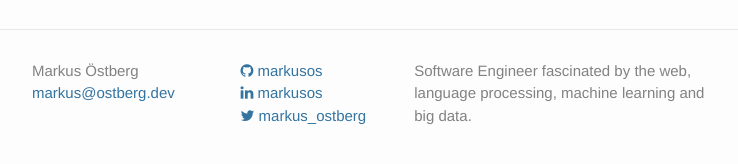
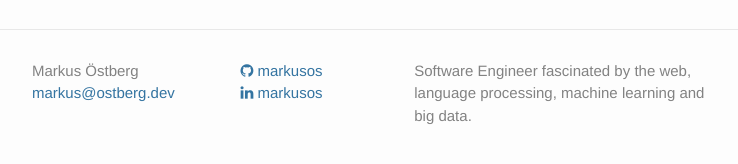
Before and after one commit to markusos/markusos.github.io, a Jekyll site: the page built from index.html, in a window 1280 px wide and 900 px high, scrolled down 2013 px. Shown: the part 713-877 px from the top of the window, without its empty margins (268-1006 px from the left). Built offline with Jekyll 4.4.1, drawn with Linux system fonts in a browser that asks for light colours; nearby versions of some CDN libraries; the list of posts is cut into pages by our own code.

```diff
--- a/Gemfile
+++ b/Gemfile
@@ -1,3 +1,4 @@
 source 'https://rubygems.org'
 gem 'github-pages'
 gem 'jekyll-paginate'
+gem "webrick", "~> 1.8"
--- a/_config.yml
+++ b/_config.yml
@@ -5,7 +5,6 @@ description: >
   Software Engineer fascinated by the web, language processing, machine learning and big data.
 baseurl: ""
 url: "https://www.ostberg.dev"
-twitter_username: markus_ostberg
 github_username:  markusos
 linkedin_username: markusos
 paginate: 10
--- a/_includes/footer.html
+++ b/_includes/footer.html
@@ -30,14 +30,6 @@
           </li>
           {% endif %}
 
-          {% if site.twitter_username %}
-          <li>
-            <a href="https://twitter.com/{{ site.twitter_username }}">
-              <i class="fa fa-twitter"></i>
-              <span class="username">{{ site.twitter_username }}</span>
-            </a>
-          </li>
-          {% endif %}
         </ul>
       </div>
 
--- a/_layouts/default.html
+++ b/_layouts/default.html
@@ -15,8 +15,6 @@
 
     {% include footer.html %}
 
-    {% include google_analytics.html %}
-
   </body>
 
 </html>
```
Also changed, not shown: _includes/google_analytics.html (deleted, +0 -10 lines), Gemfile.lock, 1 other file.
